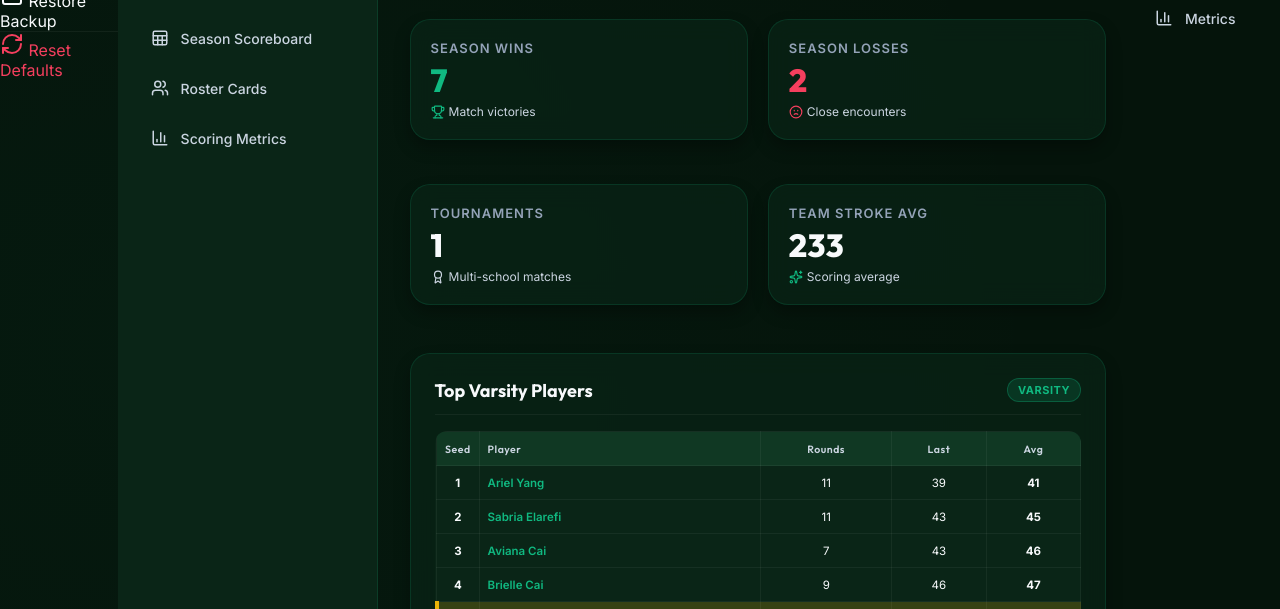
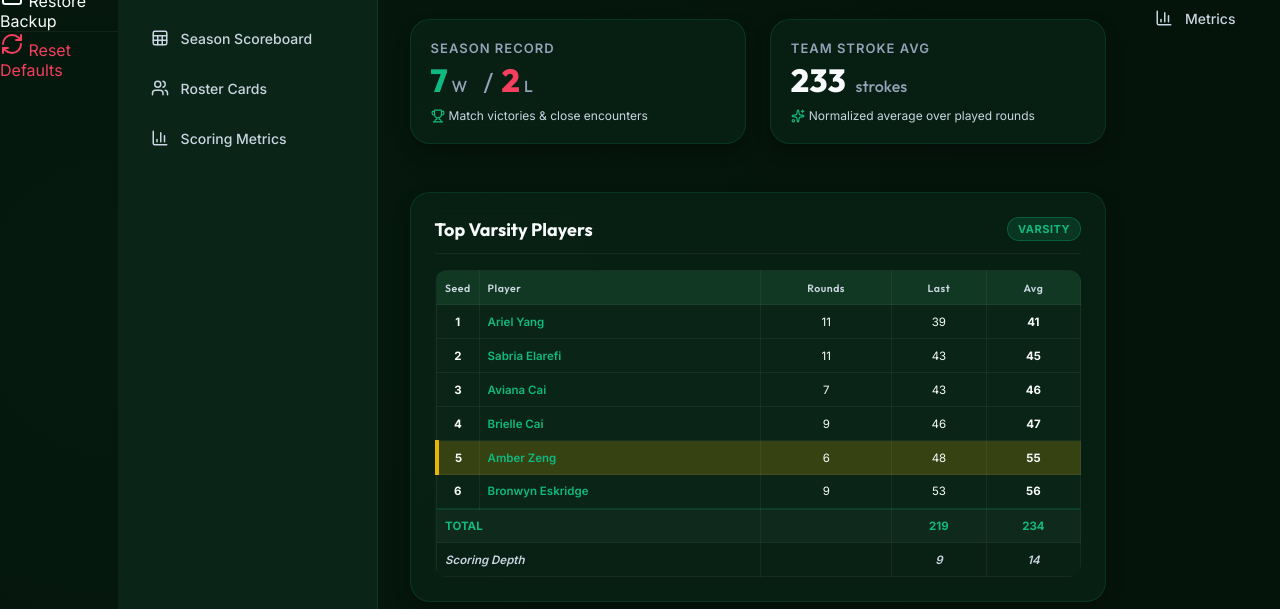
Before and after one commit to maralackdavid/golf-coach, a plain HTML site: page index.html in a window 1280 px wide. Shown: the part 180-789 px from the top of the page. Drawn offline with nearby package versions, Linux system fonts and the light colour scheme.

Commit message:
Consolidate dashboard stats cards and remove tournaments card

```diff
--- a/index.html
+++ b/index.html
@@ -165,38 +165,34 @@
            TAB VIEW: 1. DASHBOARD OVERVIEW
            ========================================================================== -->
       <div id="tab-dashboard" class="tab-content active">
-        <!-- Roster statistics cards -->
-        <div class="stats-grid">
+        <!-- Consolidated high-density statistics cards -->
+        <div class="stats-grid" style="grid-template-columns: repeat(2, 1fr); gap: 24px;">
+          <!-- Card 1: Season Record (Wins & Losses Consolidated) -->
           <div class="glass-card stat-card">
-            <span class="stat-card-title">Season Wins</span>
-            <div class="stat-card-value trend-down" id="dash-wins">-</div>
-            <div class="stat-card-footer">
+            <span class="stat-card-title">Season Record</span>
+            <div class="stat-card-value" style="display: flex; align-items: baseline; gap: 4px; margin-top: 8px;">
+              <span id="dash-wins" class="trend-down" style="font-size: 32px; font-weight: 800;">-</span>
+              <span style="font-size: 16px; color: var(--color-text-muted); font-weight: 500; margin-right: 8px;">W</span>
+              <span style="font-size: 26px; color: var(--color-text-muted); font-weight: 300; margin: 0 4px;">/</span>
+              <span id="dash-losses" class="trend-up" style="font-size: 32px; font-weight: 800;">-</span>
+              <span style="font-size: 16px; color: var(--color-text-muted); font-weight: 500;">L</span>
+            </div>
+            <div class="stat-card-footer" style="margin-top: 12px;">
               <i data-lucide="trophy" style="width:14px;height:14px;color:var(--color-win)"></i>
-              <span>Match victories</span>
+              <span>Match victories & close encounters</span>
             </div>
           </div>
-          <div class="glass-card stat-card">
-            <span class="stat-card-title">Season Losses</span>
-            <div class="stat-card-value trend-up" id="dash-losses">-</div>
-            <div class="stat-card-footer">
-              <i data-lucide="frown" style="width:14px;height:14px;color:var(--color-lose)"></i>
-              <span>Close encounters</span>
-            </div>
-          </div>
-          <div class="glass-card stat-card">
-            <span class="stat-card-title">Tournaments</span>
-            <div class="stat-card-value" id="dash-tourneys">-</div>
-            <div class="stat-card-footer">
-              <i data-lucide="award" style="width:14px;height:14px;"></i>
-              <span>Multi-school matches</span>
-            </div>
-          </div>
+
+          <!-- Card 2: Team Stroke Average -->
           <div class="glass-card stat-card">
             <span class="stat-card-title">Team Stroke Avg</span>
-            <div class="stat-card-value" id="dash-avg-score">-</div>
-            <div class="stat-card-footer">
+            <div class="stat-card-value" style="margin-top: 8px;">
+              <span id="dash-avg-score">-</span>
+              <span style="font-size: 16px; color: var(--color-text-muted); font-weight: 500; margin-left: 4px;">strokes</span>
+            </div>
+            <div class="stat-card-footer" style="margin-top: 12px;">
               <i data-lucide="sparkles" style="width:14px;height:14px;color:var(--color-accent)"></i>
-              <span>Scoring average</span>
+              <span>Normalized average over played rounds</span>
             </div>
           </div>
         </div>
```
